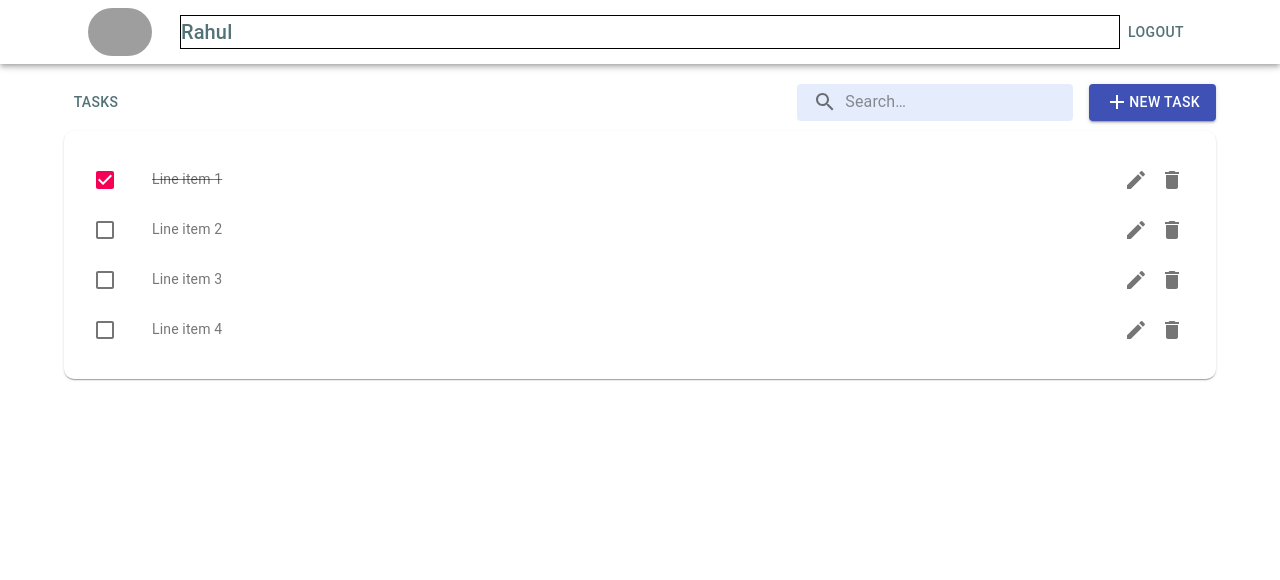
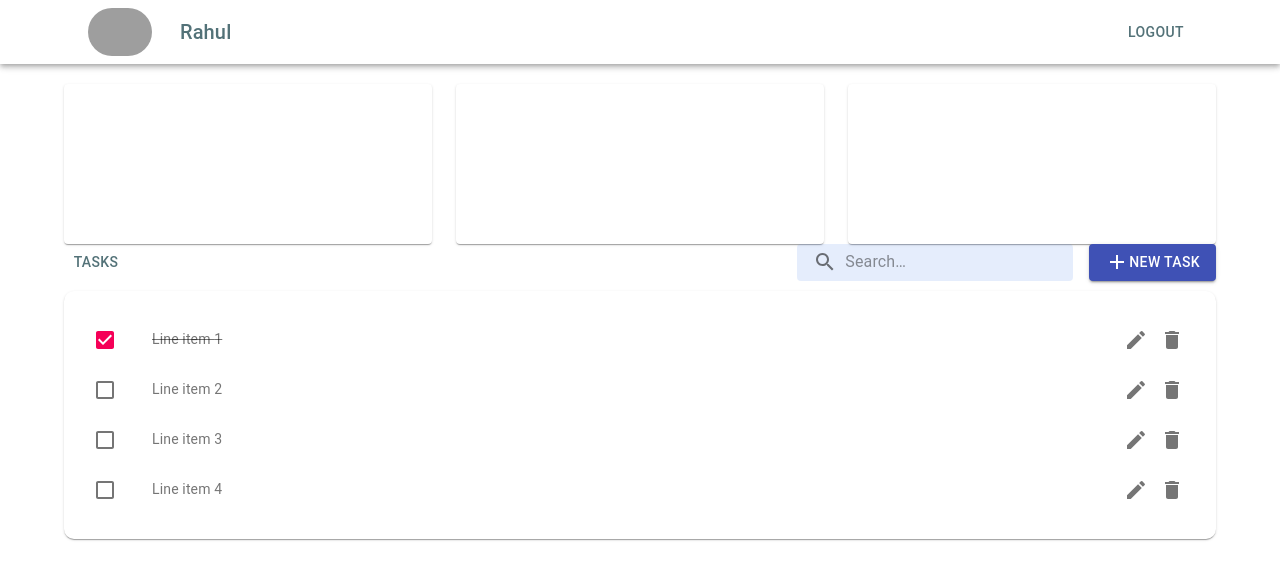
Before and after one commit to rahularorar95/task-api, a React (Create React App) app: page /dashboard in a window 1280 px wide. Shown: the top 580 px of the page. Built offline with nearby package versions, Linux system fonts and the light colour scheme; sample sign-in values are in the browser's storage; grey boxes are pictures that could not be loaded.

Commit message:
Created dashboardSummary component with grid system

```diff
--- a/src/components/Dashboard/index.js
+++ b/src/components/Dashboard/index.js
@@ -1,37 +1,31 @@
-import React from 'react'
-import { makeStyles } from '@material-ui/core/styles';
-import Header from '../Header';
-import TaskList from '../TaskList';
-import Container from '../../container';
-
+import React from "react";
+import { makeStyles } from "@material-ui/core/styles";
+import Header from "../Header";
+import TaskList from "../TaskList";
+import DashboardSummary from "../DashboardSummary";
+import Container from "../../container";
 
 const useStyles = makeStyles((theme) => ({
   root: {
     flexGrow: 1,
-    }
+  },
+
 }));
 
 function Dashboard() {
-
   const classes = useStyles();
   return (
     <div className={classes.root}>
-
-            {/* Header */}
-            <Header/>
+      <Header />
 
       <Container>
-            {/* DashboardStats */}
-
-            {/* TasksList */}
+        <DashboardSummary />
 
         <TaskList />
 
       </Container>
-
-
     </div>
-    )
+  );
 }
 
 export default Dashboard;
--- /dev/null
+++ b/src/components/DashboardSummary/index.js
@@ -0,0 +1,36 @@
+import React from "react";
+import { makeStyles } from "@material-ui/core/styles";
+import Grid from "@material-ui/core/Grid";
+import Paper from "@material-ui/core/Paper";
+const useStyles = makeStyles((theme) => ({
+  root: {
+    flexGrow: 1,
+  },
+  paper: {
+    padding: theme.spacing(10),
+    textAlign: "center",
+    color: theme.palette.text.secondary,
+  },
+}));
+
+function DashboardSummary() {
+  const classes = useStyles();
+  return (
+    <div className={classes.root}>
+      <Grid container spacing={3}>
+        <Grid item xs={12} sm={4}>
+          <Paper className={classes.paper} />
+        </Grid>
+        <Grid item xs={12} sm={4}>
+          <Paper className={classes.paper} />
+        </Grid>
+
+        <Grid item xs={12} sm={4}>
+          <Paper className={classes.paper} />
+        </Grid>
+      </Grid>
+    </div>
+  );
+}
+
+export default DashboardSummary;
--- a/src/components/Header/index.js
+++ b/src/components/Header/index.js
@@ -15,7 +15,6 @@
     height: 64,
   },
   username: {
-    border: "1px solid black",
     flexGrow: 1,
     textAlign: "start",
     color: "#537278",
--- a/src/components/NewTaskDialog/index.js
+++ b/src/components/NewTaskDialog/index.js
@@ -7,7 +7,6 @@
 import InputBase from "@material-ui/core/InputBase";
 
 const useStyles = makeStyles((theme) => ({
-
   newTaskButton: {
     margin: 10,
   },
@@ -18,7 +17,7 @@
     "&:hover": {
       backgroundColor: fade("#5285EC", 0.25),
     },
-    margin:"auto",
+    margin: "auto",
     width: "90%",
   },
   inputRoot: {
```
Lines whose indentation alone changed are shown as unchanged.
